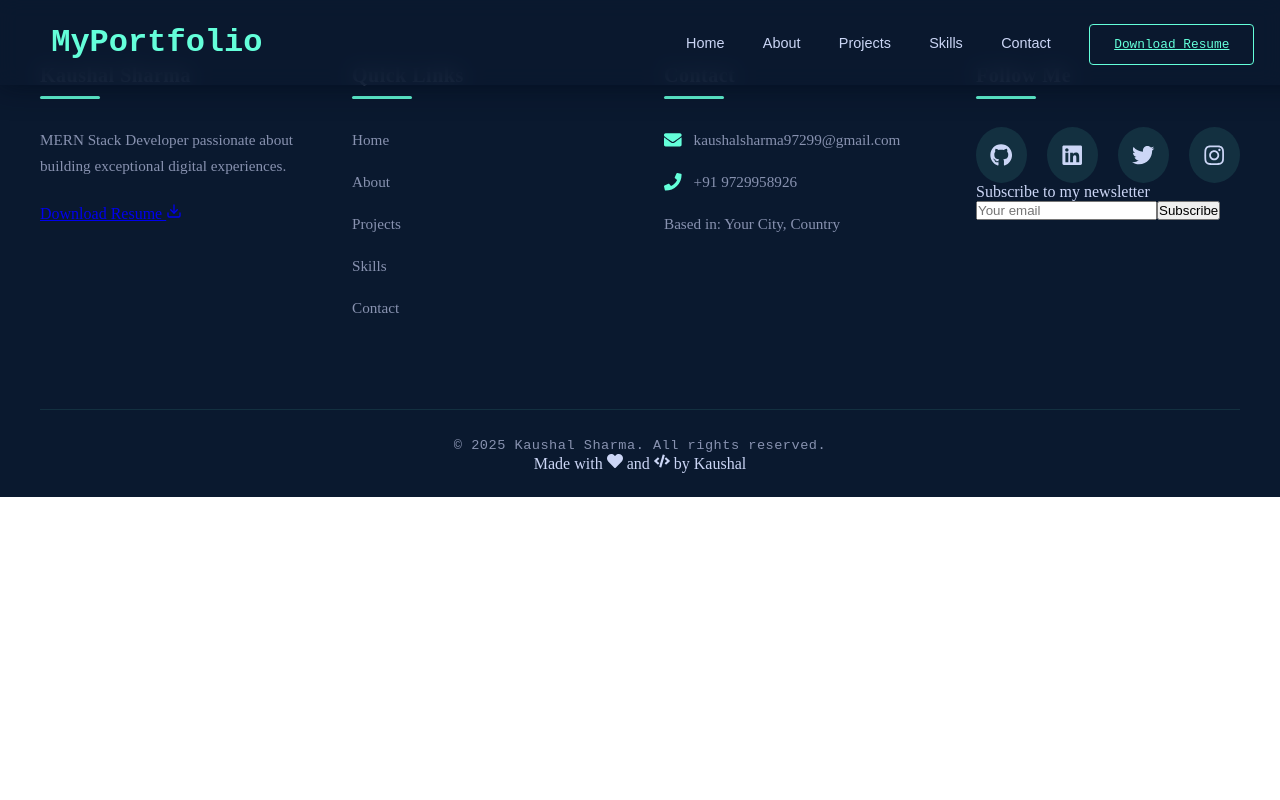
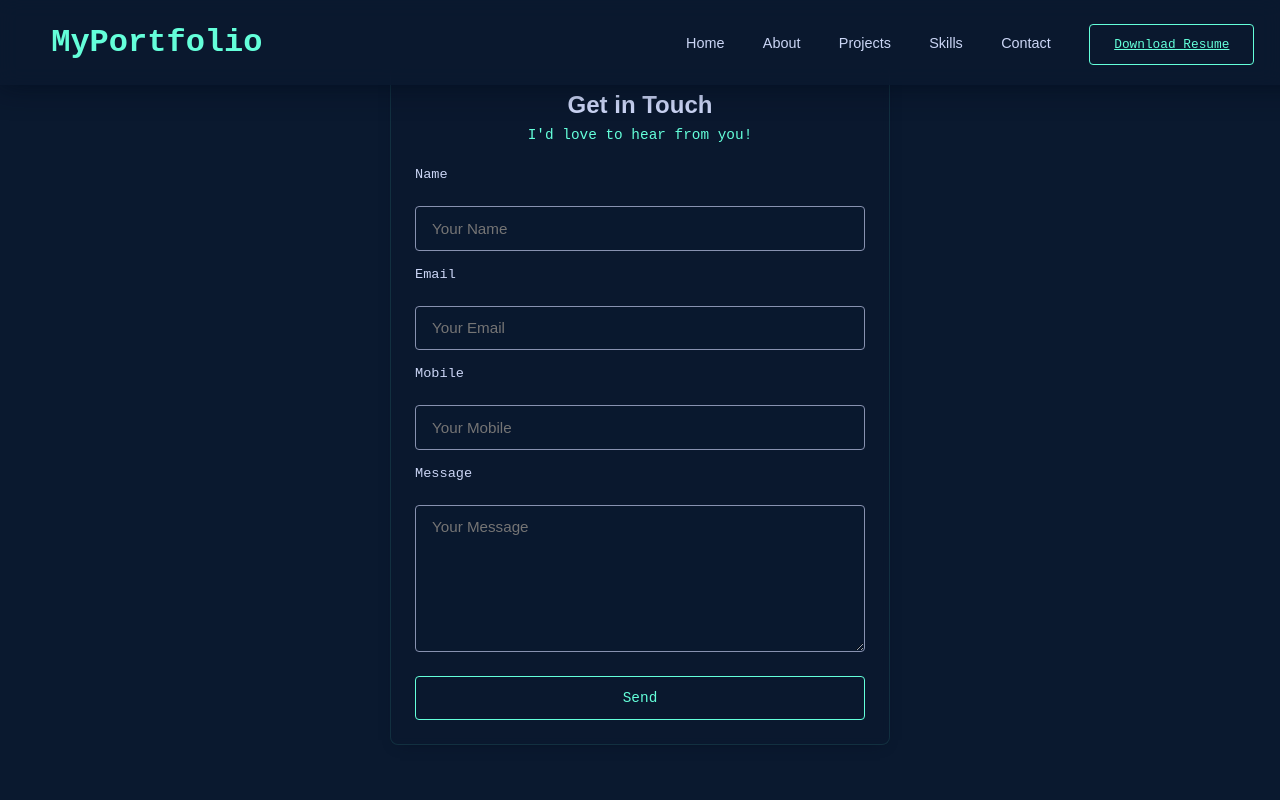
Before and after one commit to kaushal97299/Portfolio, a React (Vite) app: page /contact in a window 1280 px wide. Shown: the top 800 px of the page. Built offline with nearby package versions, Linux system fonts and the light colour scheme.

Commit message:
contact page

```diff
--- a/package.json
+++ b/package.json
@@ -11,6 +11,7 @@
   },
   "dependencies": {
     "@emailjs/browser": "^4.4.1",
+    "emailjs-com": "^3.2.0",
     "framer-motion": "^12.7.2",
     "react": "^19.0.0",
     "react-bootstrap": "^2.10.9",
--- a/src/App.jsx
+++ b/src/App.jsx
@@ -7,6 +7,7 @@ import About from "./componite/About";
 import Skills from "./componite/Skill";
 import Projects from "./componite/Project";
 import Footer from "./componite/Footer";
+import ContactForm from "./componite/Contact";
 
 function App() {
 
@@ -21,6 +22,7 @@ function App() {
      <Route path="/About" element={<About/>} />
       <Route path="/Skills" element={<Skills/>} />
       <Route path="/Projects" element={<Projects/>} />
+      <Route path="/contact" element={<ContactForm/>} />
       {/* <Route path="/Footer" element={<Footer/>} /> */}
      </Routes>
 
--- /dev/null
+++ b/src/componite/Contact.jsx
@@ -0,0 +1,91 @@
+import React, { useRef, useState } from "react";
+import emailjs from "emailjs-com";
+import './contact.css';
+
+const ContactForm = () => {
+  const form = useRef();
+  const [errors, setErrors] = useState({});
+  const [isSubmitting, setIsSubmitting] = useState(false);
+  const [success, setSuccess] = useState("");
+
+  const validate = (data) => {
+    const newErrors = {};
+    const emailPattern = /^[^\s@]+@[^\s@]+\.[^\s@]+$/;
+    const phonePattern = /^[6-9]\d{9}$/;
+
+    if (!data.name.trim()) newErrors.name = "Name is required.";
+    if (!emailPattern.test(data.email)) newErrors.email = "Invalid email format.";
+    if (!phonePattern.test(data.mobile)) newErrors.mobile = "Enter valid 10-digit Indian mobile number.";
+    if (!data.message.trim()) newErrors.message = "Message cannot be empty.";
+
+    return newErrors;
+  };
+
+  const sendEmail = (e) => {
+    e.preventDefault();
+    setSuccess("");
+    const formData = {
+      name: form.current.name.value,
+      email: form.current.email.value,
+      mobile: form.current.mobile.value,
+      message: form.current.message.value,
+    };
+
+    const formErrors = validate(formData);
+    if (Object.keys(formErrors).length > 0) {
+      setErrors(formErrors);
+      return;
+    }
+
+    setIsSubmitting(true);
+    emailjs.sendForm(
+      'service_pnhbk88',
+      'template_b2dkow7',
+      form.current,
+      'AoZzGymL_Xs1fez65'
+    ).then(() => {
+      setSuccess("✅ Message sent successfully!");
+      form.current.reset();
+      setErrors({});
+    }).catch((error) => {
+      setSuccess("❌ Failed to send message. " + error.text);
+    }).finally(() => {
+      setIsSubmitting(false);
+    });
+  };
+
+  return (
+    <div className="contact-container">
+    <div className="contactte">
+      <h2 className="contactss">Get in Touch</h2>
+      <p className="contact-subtitleee">I'd love to hear from you!</p>
+
+      <form ref={form} onSubmit={sendEmail} noValidate className="contactform">
+        <label  className="labb1" htmlFor="name">Name</label>
+        <input  className="innp"type="text" name="name" id="name" placeholder="Your Name" />
+        {errors.name && <span className="error">{errors.name}</span>}
+
+        <label className="labb1" htmlFor="email">Email</label>
+        <input className="innp" type="email" name="email" id="email" placeholder="Your Email" />
+        {errors.email && <span className="error">{errors.email}</span>}
+
+        <label className="labb1" htmlFor="mobile">Mobile</label>
+        <input className="innp" type="text" name="mobile" id="mobile" placeholder="Your Mobile" />
+        {errors.mobile && <span className="error">{errors.mobile}</span>}
+
+        <label className="labb1" htmlFor="message">Message</label>
+        <textarea className="mass" name="message" id="message" placeholder="Your Message" />
+        {errors.message && <span className="error">{errors.message}</span>}
+
+        <button className="btt" type="submit" disabled={isSubmitting} >
+          {isSubmitting ? "Sending..." : "Send"}
+        </button>
+
+        {success && <p className="success">{success}</p>}
+      </form>
+    </div>
+    </div>
+  );
+};
+
+export default ContactForm;
--- a/src/componite/Footer.css
+++ b/src/componite/Footer.css
@@ -3,7 +3,7 @@
   background-color: var(--dark-bg);
   color: var(--light-text);
   padding: 4rem 0 1.5rem;
-  position: relative;
+  /* position: relative; */
   overflow: hidden;
 
 }
--- a/src/componite/Navbar.jsx
+++ b/src/componite/Navbar.jsx
@@ -43,7 +43,7 @@ const Navbar = () => {
         <li className='li1'><Link to="/About" onClick={closeMenu}>About</Link></li>
         <li className='li1'><Link to="/Projects" onClick={closeMenu}>Projects</Link></li>
         <li className='li1'><Link to="/Skills" onClick={closeMenu}>Skills</Link></li>
-        <li className='li1'><Link to="#contact" onClick={closeMenu}>Contact</Link></li>
+        <li className='li1'><Link to="/contact" onClick={closeMenu}>Contact</Link></li>
         <li className='li2'>
           <a
             href="/Kaushal Resume.pdf"
--- /dev/null
+++ b/src/componite/contact.css
@@ -0,0 +1,142 @@
+/* Contact.css - Compact Version */
+:root {
+  --primary: #64ffda;
+  --secondary: #0a192f;
+  --light: #ccd6f6;
+  --dark: #020c1b;
+  --gray: #8892b0;
+}
+
+.contact-container {
+  min-height: auto; /* Changed from 100vh */
+  display: flex;
+  justify-content: center;
+  align-items: center;
+  padding: 1rem; /* Reduced padding */
+  background-color: var(--secondary);
+  color: var(--light);
+  position: relative;
+  overflow: hidden;
+}
+
+/* Simplified background circles */
+.contact-circle {
+  display: none; /* Remove large background elements */
+}
+
+.contactte {
+  background-color: rgba(10, 25, 47, 0.9);
+  padding: 1.5rem; /* Reduced padding */
+  border-radius: 8px;
+  border: 1px solid rgba(100, 255, 218, 0.1);
+  box-shadow: 0 5px 15px -10px rgba(2, 12, 27, 0.7);
+  width: 100%;
+  max-width: 450px; /* Smaller max-width */
+  position: relative;
+  z-index: 2;
+  backdrop-filter: blur(5px);
+  animation: fadeIn 0.8s ease-out 0.2s both;
+  margin-top: 4%;
+}
+
+.contactss {
+  font-size: 1.5rem; /* Fixed size instead of clamp */
+  color: var(--light);
+  margin-bottom: 0.5rem;
+  font-weight: 700;
+  font-family: 'Calibre', sans-serif;
+  animation: slideInUp 0.8s ease-out 0.4s both;
+  text-align: center; /* Centered text */
+}
+
+.contact-subtitleee {
+  color: var(--primary);
+  margin-bottom: 1.5rem; /* Reduced margin */
+  font-family: 'SF Mono', monospace;
+  text-align: center; /* Centered text */
+  font-size: 0.9rem; /* Smaller font */
+  animation: slideInUp 0.8s ease-out 0.6s both;
+}
+
+.contactform {
+  display: flex;
+  flex-direction: column;
+  gap: 1rem; /* Reduced gap */
+}
+
+.labb1 {
+  font-weight: 500;
+  color: var(--light);
+  margin-bottom: 0.5rem; /* Reduced margin */
+  font-family: 'SF Mono', monospace;
+  font-size: 0.85rem; /* Smaller label */
+  animation: fadeIn 0.8s ease-out 0.8s both;
+}
+
+.innp, .mass {
+  padding: 0.8rem 1rem; /* Reduced padding */
+  background-color: rgba(10, 25, 47, 0.5);
+  border: 1px solid var(--gray);
+  border-radius: 4px;
+  font-size: 0.95rem; /* Smaller font */
+  color: var(--light);
+  font-family: 'Calibre', sans-serif;
+  transition: all 0.3s cubic-bezier(0.645, 0.045, 0.355, 1);
+  animation: fadeIn 0.8s ease-out 1s both;
+}
+
+.mass {
+  min-height: 120px; /* Shorter textarea */
+  resize: vertical;
+}
+
+.btt {
+  background-color: transparent;
+  color: var(--primary);
+  padding: 0.8rem 1.5rem; /* Smaller button */
+  border: 1px solid var(--primary);
+  border-radius: 4px;
+  font-family: 'SF Mono', monospace;
+  font-size: 0.9rem; /* Smaller font */
+  cursor: pointer;
+  transition: all 0.3s cubic-bezier(0.645, 0.045, 0.355, 1);
+  margin-top: 0.5rem; /* Reduced margin */
+  animation: fadeIn 0.8s ease-out 1.2s both;
+}
+
+.error {
+  color: #ff6482;
+  font-size: 0.75rem; /* Smaller error text */
+  margin-top: -0.8rem;
+  margin-bottom: -0.5rem;
+  font-family: 'SF Mono', monospace;
+  animation: fadeIn 0.3s ease-out;
+}
+
+.success {
+  color: var(--primary);
+  font-size: 0.9rem; /* Smaller success message */
+  text-align: center;
+  margin-top: 1rem;
+  font-family: 'SF Mono', monospace;
+  animation: fadeIn 0.8s ease-out;
+}
+
+/* Keep animations but remove responsive adjustments for simplicity */
+@keyframes fadeIn {
+  from { opacity: 0; }
+  to { opacity: 1; }
+}
+
+@keyframes slideInUp {
+  from {
+    opacity: 0;
+    transform: translateY(10px);
+  }
+  to {
+    opacity: 1;
+    transform: translateY(0);
+  }
+}
+
+/* Remove media queries for simplicity */
```
Also changed, not shown: 1 other file (tests, documents, lock files or other folders).
